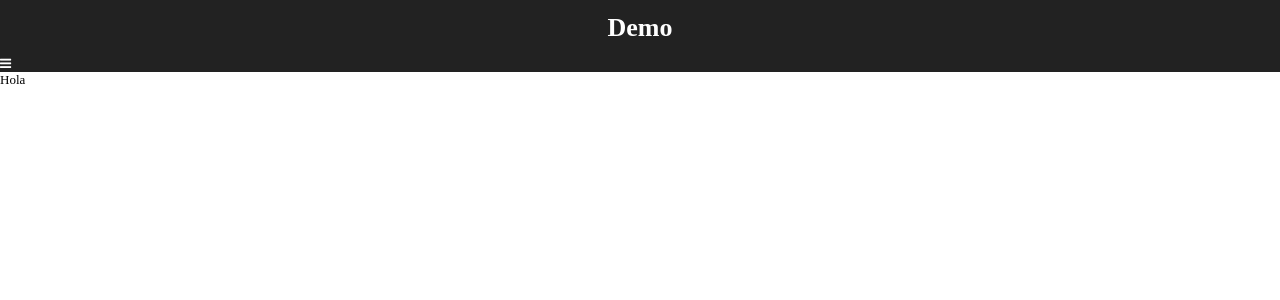
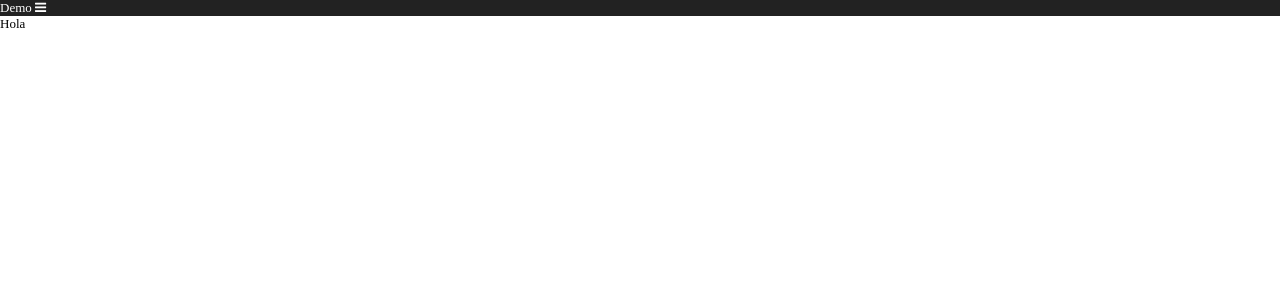
Before and after one commit to CarbajalS/FramaTemplate, a Jekyll site: the page built from index.html, in a window 1280 px wide. Shown: the top 300 px of the page. Built offline with Jekyll 4.4.1, drawn with Linux system fonts in a browser that asks for light colours.

Commit message:
Add files via upload

```diff
--- a/_includes/header.html
+++ b/_includes/header.html
@@ -1,3 +1,4 @@
 <div class="header">
-<p>Demo</p><i class="fa fa-reorder"></i>
+<span class="titleweb">Demo</span>
+<span class="reordermenu"><i class="fa fa-reorder"></i></span>
 </div>
```
